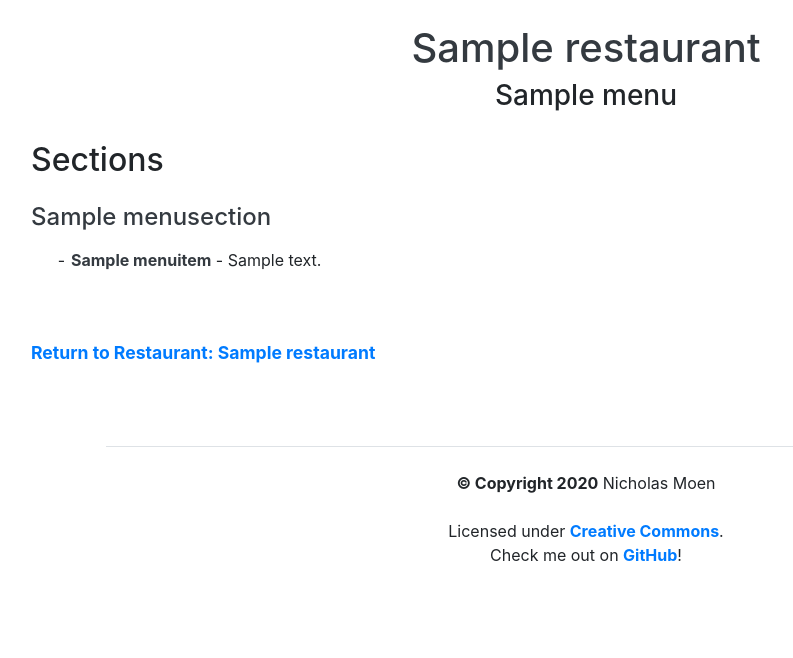
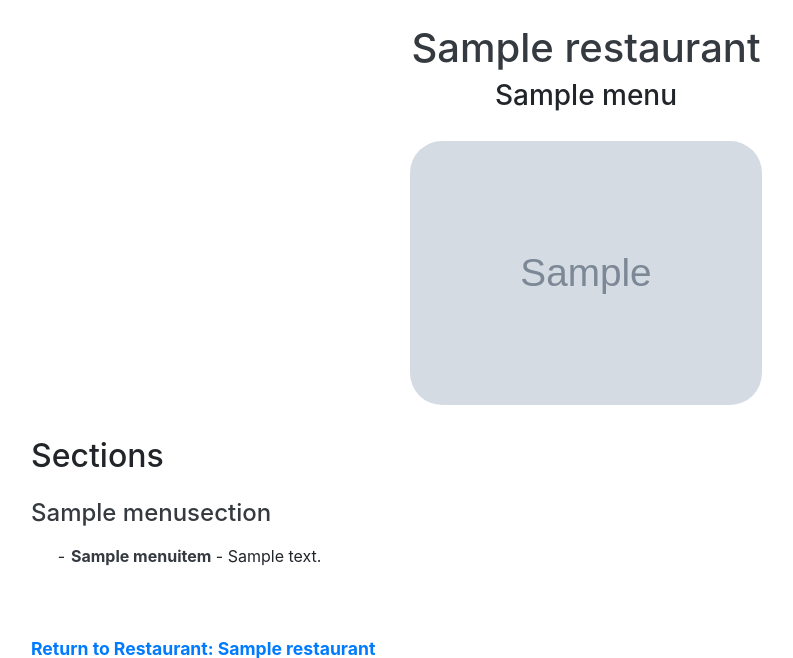
Before and after one commit to arcanemachine/django-menu-maker, a Django app: a page that uses menus/templates/menus/menu_detail.html in a window 1280 px wide. Shown: the part 56-714 px from the top of the page, without its empty margins (54-847 px from the left). Before the commit the page ends 617 px from the top, so only its background shows below. Run offline with Django 3.2, Linux system fonts and the light colour scheme; tables that the repository leaves empty hold one stand-in row (values such as "Sample post"); grey boxes marked "Sample" are stand-in pictures; parts of the project's set-up code (start-up, migrations or seed data) failed here and were passed over.

Commit message:
models.Menu: Add image

```diff
--- a/menus/forms.py
+++ b/menus/forms.py
@@ -7,7 +7,7 @@ from .models import Menu, MenuSection, MenuItem
 class MenuForm(ModelForm):
     class Meta:
         model = Menu
-        fields = ['restaurant', 'name']
+        fields = ['restaurant', 'name', 'image']
         widgets = {'restaurant': forms.HiddenInput()}
 
 
--- a/menus/models.py
+++ b/menus/models.py
@@ -1,9 +1,18 @@
+import os
+
 from django.core.exceptions import ValidationError
 from django.db import models
 from django.urls import reverse
 from django.utils.text import slugify
 
 from menus_project import constants
+
+
+def upload_to(instance, filename):
+    base, extension = os.path.splitext(filename)
+    extension = extension.lower()
+    return f"img/restaurants/{instance.restaurant.pk}/" + \
+        f"menus/{instance.pk}-{instance.name}{extension}"
 
 
 class Menu(models.Model):
@@ -19,6 +28,10 @@ class Menu(models.Model):
         max_length=128,
         default=None,
         blank=False)
+
+    image = models.ImageField(
+        upload_to=upload_to, blank=True, null=True,
+        help_text="An image or logo for this menu (optional)")
 
     slug = models.SlugField(max_length=128)
 
--- a/menus/templates/menus/menu_detail.html
+++ b/menus/templates/menus/menu_detail.html
@@ -7,11 +7,16 @@
 
 {% block content %}
 
+  {% if menu.image %}
+    <img src="{{ menu.image.url }}" class="item-img">
+  {% endif %}
+
 <h2 class="pb-2">Sections</h2>
 {% if not menu.menusection_set.count %}
 <p>This menu does not have any sections.</p>
 
 {% else %}
+
 
   {% for menusection in menu.menusection_set.all %}
   <h4 class="pt-2"><a class="text-dark" href="{% url 'menus:menusection_detail' restaurant_slug=menu.restaurant.slug menu_slug=menu.slug menusection_slug=menusection.slug %}">{{ menusection.name }}</a></h4>
--- a/menus/templates/menus/menu_form.html
+++ b/menus/templates/menus/menu_form.html
@@ -7,9 +7,11 @@
 
 {% block content %}
 
-<p>Please enter the information for {% if menu%}'{{ menu.name }}'{% else %}your menu{% endif %}:</p>
+<p>Please enter the information for {% if menu %}'{{ menu.name }}'{% else %}your menu{% endif %}:</p>
 
-{% include 'base_form.html' %}
+{% with form_contains_image=True %}
+  {% include 'base_form.html' %}
+{% endwith %}
 
 <div id="bottom-links">
   {% if object %}
--- a/restaurants/models.py
+++ b/restaurants/models.py
@@ -4,17 +4,16 @@ from django.conf import settings
 from django.core.exceptions import ValidationError
 from django.db import models
 from django.urls import reverse
-from django.utils.timezone import now as timezone_now
 from django.utils.text import slugify
 
 from menus_project import constants
 
 
 def upload_to(instance, filename):
-    now = timezone_now()
     base, extension = os.path.splitext(filename)
     extension = extension.lower()
-    return f"img/restaurants/{now:%Y/%m}/{instance.pk}{extension}"
+    return f"img/restaurants/{instance.pk}{extension}"
+
 
 class Restaurant(models.Model):
     name = models.CharField(max_length=128, default=None, blank=False)
--- a/restaurants/templates/restaurants/restaurant_detail.html
+++ b/restaurants/templates/restaurants/restaurant_detail.html
@@ -13,9 +13,7 @@
 {% block content %}
 
   {% if restaurant.image %}
-  <div style="text-align: center;">
-    <img src="{{ restaurant.image.url }}" style="max-width: 50%; height: auto; max-height: 33vh; margin-bottom: 2rem;">
-  </div>
+    <img src="{{ restaurant.image.url }}" class="item-img">
   {% endif %}
 
   {% if not restaurant.menu_set.all %}
--- a/static/css/base.css
+++ b/static/css/base.css
@@ -1,5 +1,11 @@
+/* base */
+
 ul {
   list-style-type: '- ';
+}
+
+.underline {
+  text-decoration: underline;
 }
 
 .project-theme {
@@ -19,6 +25,8 @@ ul {
   max-width: 75%;
 }
 
+/* forms */
+
 .form {
   margin-top: 1.5em;
 }
@@ -36,13 +44,11 @@ ul {
   margin-right: 5px;
 }
 
-.underline {
-  text-decoration: underline;
-}
-
 #body-title {
   margin-bottom: 0;
 }
+
+/* content */
 
 #body-subheading {
   margin-top: 0.25em;
@@ -58,3 +64,16 @@ ul {
   font-weight: bold;
   font-size: 1.1rem;
 }
+
+/* restaurants */
+
+.item-img {
+  display: block;
+  margin: auto;
+  margin-bottom: 2rem;
+  max-width: 80%;
+  max-height: 500px;
+  height: auto;
+  max-height: 33vh;
+  border-radius: 2rem;
+}
```
Also changed, not shown: menus/migrations/0012_menu_image.py (added).
